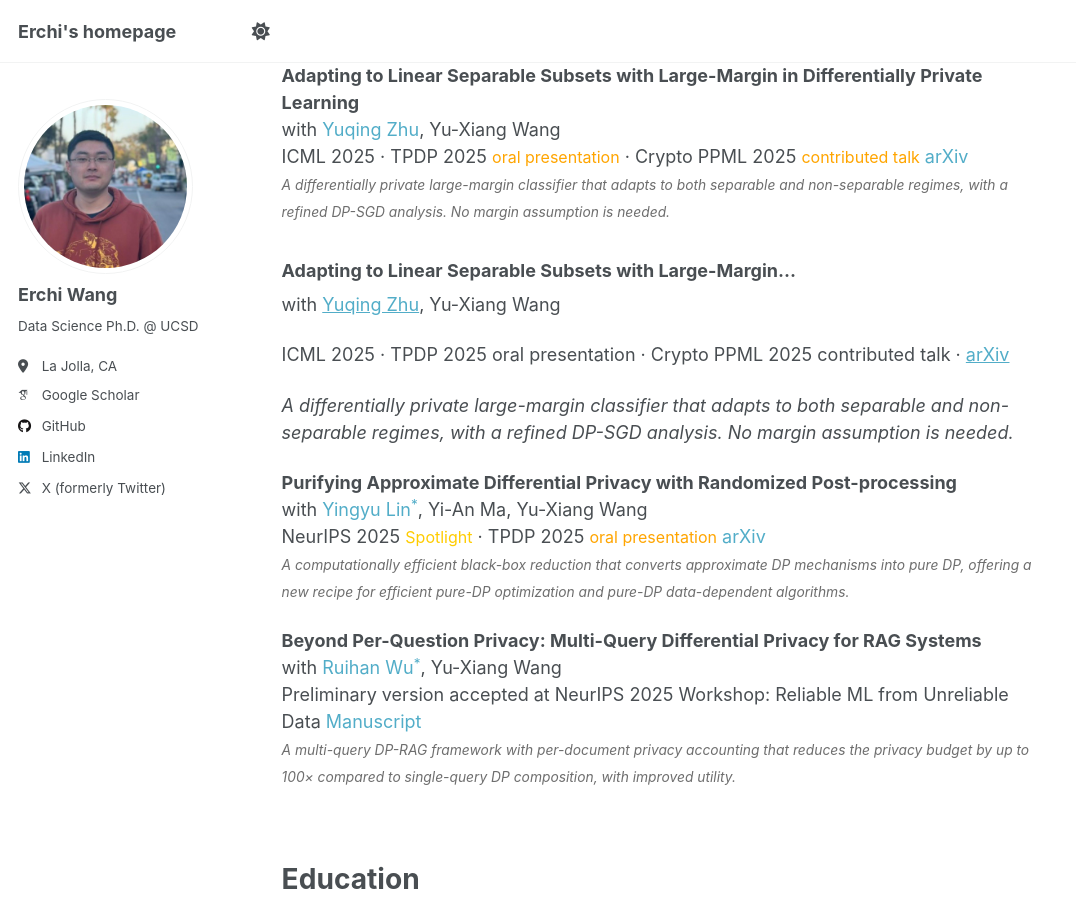
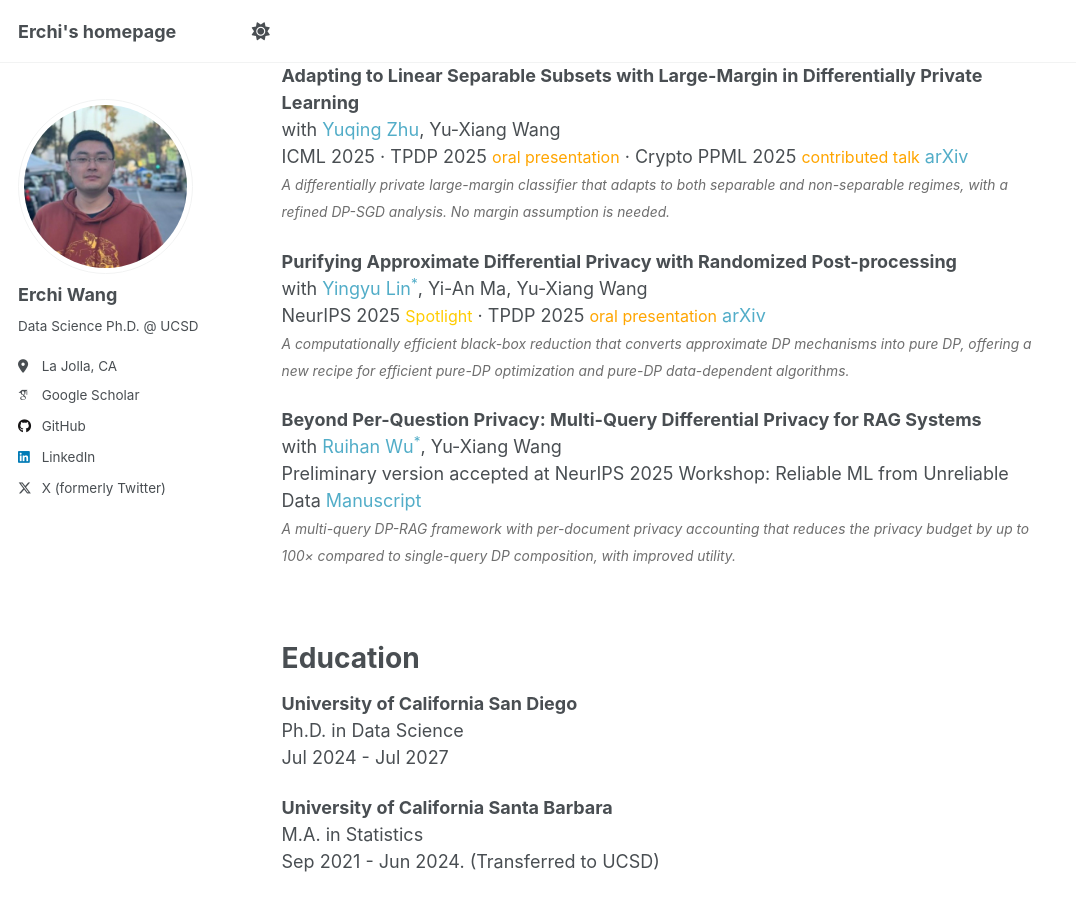
Before and after one commit to erchiw/erchiw.github.io, a Jekyll site: the page built from _pages/about.md, in a window 1280 px wide and 900 px high, scrolled down 359 px. Shown: the whole window, without its empty margins (0-1076 px from the left). Built offline with Jekyll 4.4.1, drawn with Linux system fonts in a browser that asks for light colours; some web fonts are replaced.

Commit message:
change spacing later

```diff
--- a/_pages/about.md
+++ b/_pages/about.md
@@ -22,16 +22,13 @@ Selected Papers <small><span style="color:#888888">
 <br>ICML 2025 · TPDP 2025 <span style="color: orange; font-size: 12pt;">oral presentation</span> · Crypto PPML 2025 <span style="color: orange; font-size: 12pt;">contributed talk</span> <a href="https://arxiv.org/abs/2505.24737" style="text-decoration:none">arXiv</a>
 <br> <span style="color:#6e6e6e; font-style:italic; font-size:13.8px; line-height:1.4; margin-top:4px;">A differentially private large-margin classifier that adapts to both separable and non-separable regimes, with a refined DP-SGD analysis. No margin assumption is needed.</span>
 
-<h3 class="paper-title">Adapting to Linear Separable Subsets with Large-Margin...</h3>
-<p class="paper-authors">with <a>Yuqing Zhu</a>, Yu-Xiang Wang</p>
-<p class="paper-venue">ICML 2025 · TPDP 2025 <span class="highlight">oral presentation</span> · Crypto PPML 2025 <span class="highlight">contributed talk</span> · <a href="#">arXiv</a></p>
-<p class="paper-summary"><em>A differentially private large-margin classifier that adapts to both separable and non-separable regimes, with a refined DP-SGD analysis. No margin assumption is needed.</em></p>
 
 
 **Purifying Approximate Differential Privacy with Randomized Post-processing**
 <br> with <a href="https://sites.google.com/view/yingyulin" style="text-decoration:none">Yingyu Lin<sup>*</sup></a>, Yi-An Ma, Yu-Xiang Wang
 <br>NeurIPS 2025 <span style="color:#FFCC00; font-size: 12pt;">Spotlight</span> · TPDP 2025 <span style="color: orange; font-size: 12pt;">oral presentation</span> <a href="https://arxiv.org/pdf/2503.21071" style="text-decoration:none">arXiv</a>
 <br> <span style="color:#6e6e6e; font-style:italic; font-size:13.8px; line-height:1.4; margin-top:4px;">A computationally efficient black-box reduction that converts approximate DP mechanisms into pure DP, offering a new recipe for efficient pure-DP optimization and pure-DP data-dependent algorithms.</span>
+
 
 
 **Beyond Per-Question Privacy: Multi-Query Differential Privacy for RAG Systems**
```
